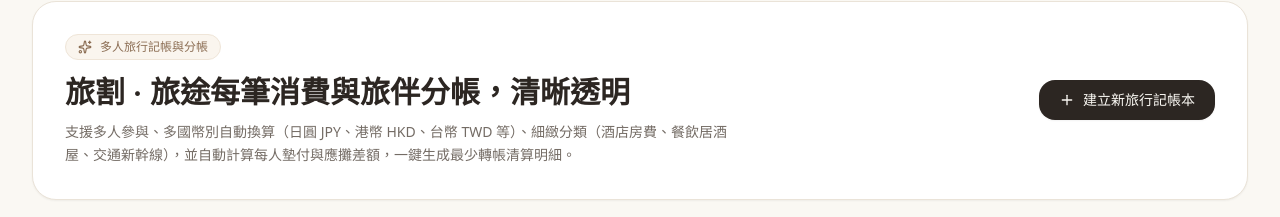
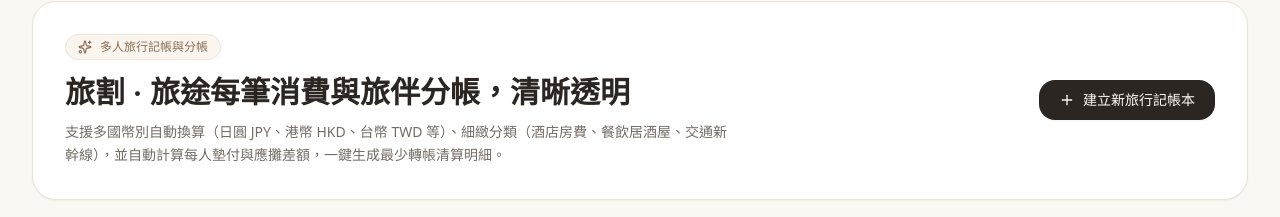
Before and after one commit to nikoxniko125/Tabiwari, a React (Vite) app in the folder tabiwari/: page / in a window 1280 px wide. Shown: the part 96-313 px from the top of the page. Built offline with nearby package versions, Linux system fonts and the light colour scheme; a web font is replaced by a local one.

Commit message:
Update App.tsx

```diff
--- a/tabiwari/src/App.tsx
+++ b/tabiwari/src/App.tsx
@@ -494,7 +494,7 @@ export default function App() {
                     isDark ? 'text-[#ABA195]' : 'text-[#746C65]'
                   }`}
                 >
-                  支援多人參與、多國幣別自動換算（日圓 JPY、港幣 HKD、台幣 TWD 等）、細緻分類（酒店房費、餐飲居酒屋、交通新幹線），並自動計算每人墊付與應攤差額，一鍵生成最少轉帳清算明細。
+                  支援多國幣別自動換算（日圓 JPY、港幣 HKD、台幣 TWD 等）、細緻分類（酒店房費、餐飲居酒屋、交通新幹線），並自動計算每人墊付與應攤差額，一鍵生成最少轉帳清算明細。
                 </p>
               </div>
 
```
